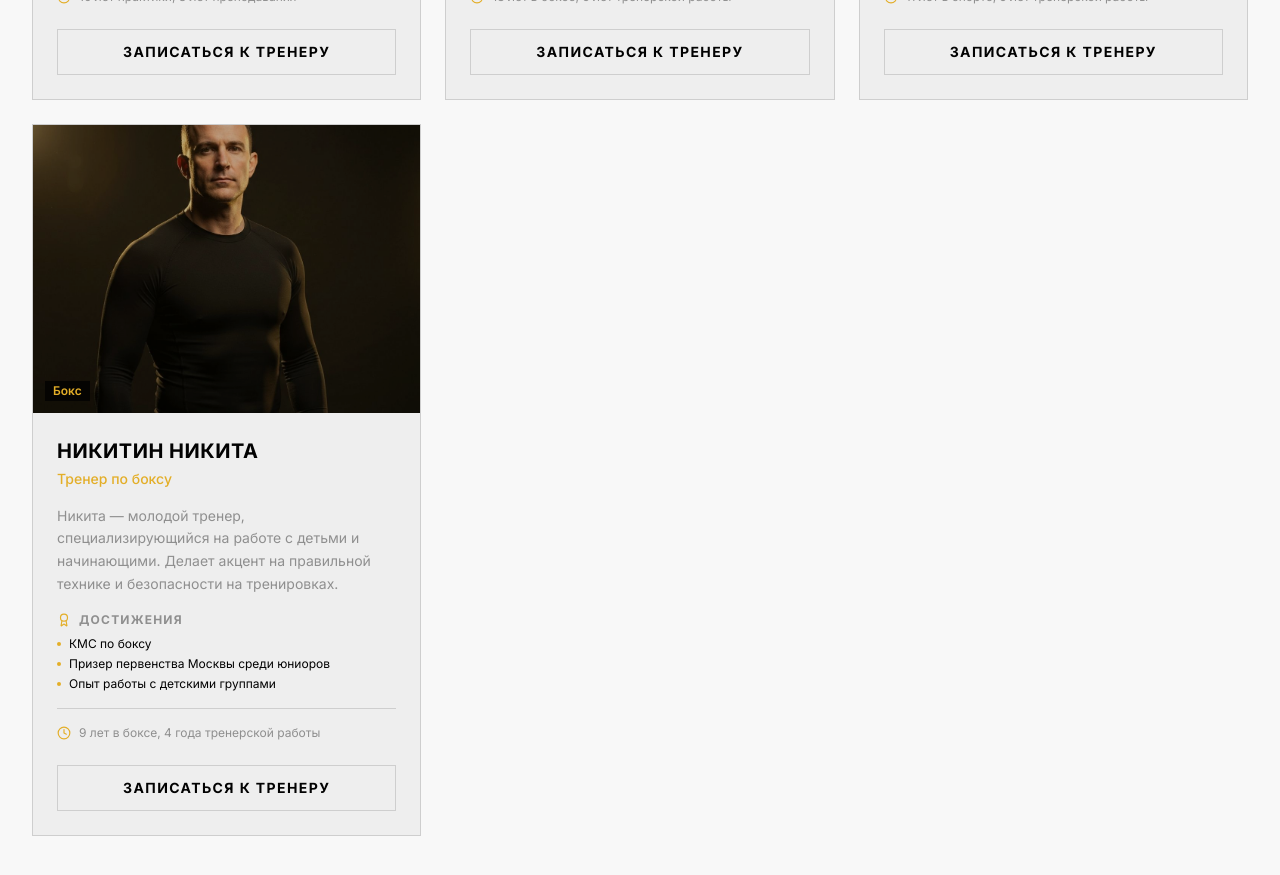
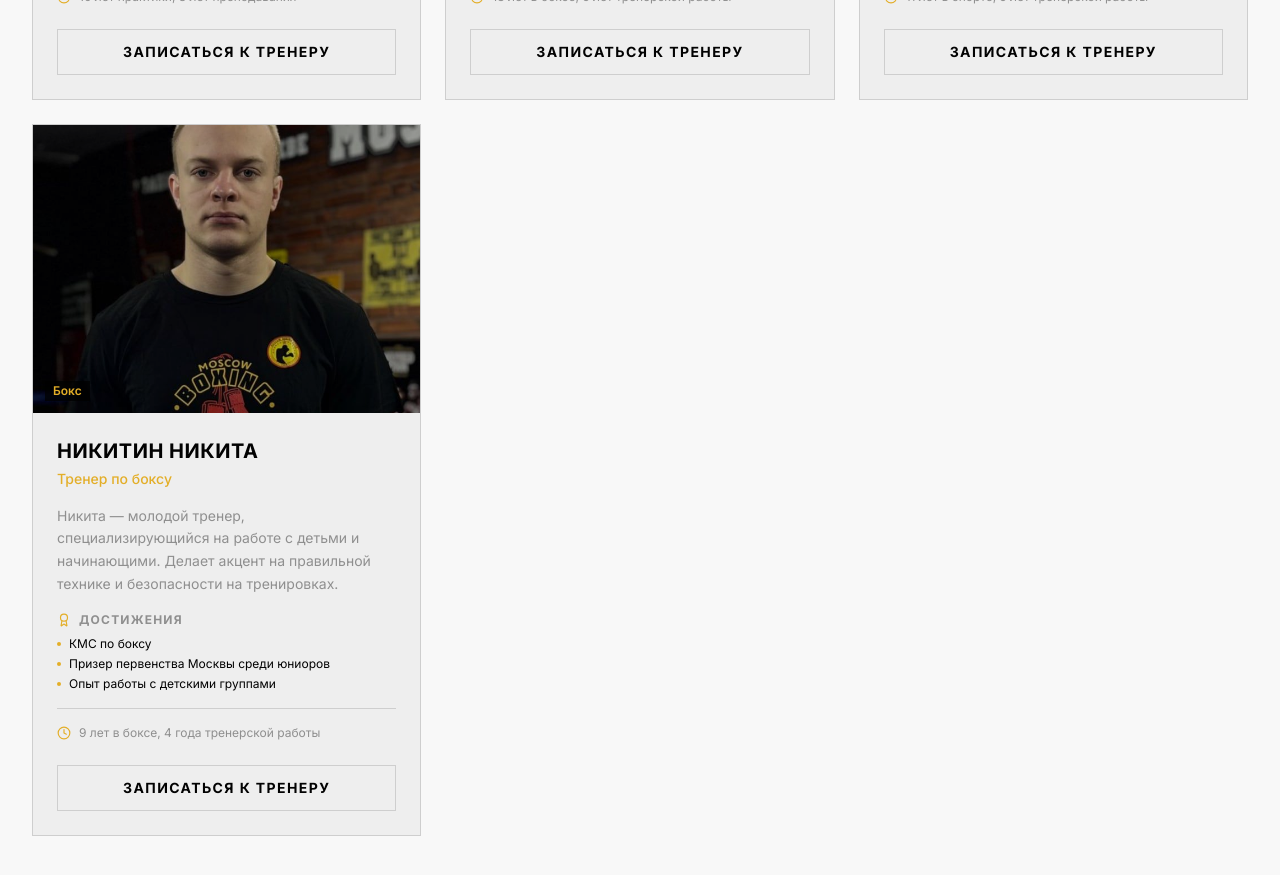
Before and after one commit to funkythemoney666/v0-svarog-martial-arts-club, a Next.js app: page /coaches in a window 1280 px wide. Shown: the part 1940-2815 px from the top of the page. Built offline with nearby package versions, Linux system fonts and the light colour scheme.

Commit message:
update coach profile photo to boxing club logo image

```diff
--- a/components/coaches/coaches-grid.tsx
+++ b/components/coaches/coaches-grid.tsx
@@ -104,6 +104,7 @@ const coaches: Coach[] = [
       'Опыт работы с детскими группами',
     ],
     experience: '9 лет в боксе, 4 года тренерской работы',
+    image: '/images/coach-nikitin.jpg',
   },
 ]
 
```
Also changed, not shown: public/images/coach-nikitin.jpg (added).
